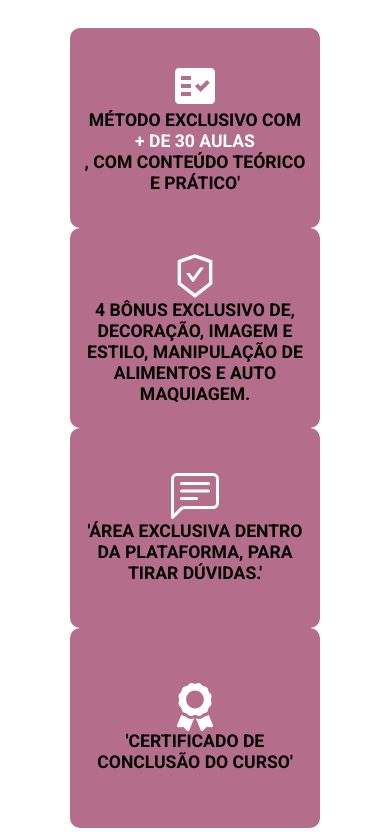
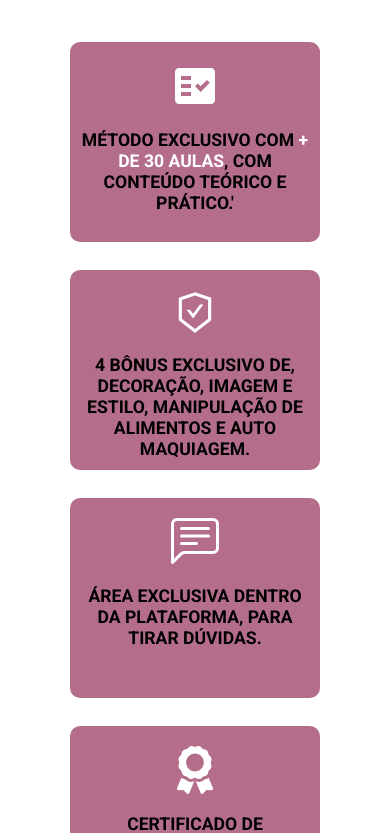
Before and after one commit to JuniorAlvesbr/leticiamartins.com.br-curso, a Next.js app: page / in a window 390 px wide. Shown: the part 5540-6373 px from the top of the page. Built offline with nearby package versions, Linux system fonts and the light colour scheme.

Commit message:
adjuste responsive BonusCard

```diff
--- a/components/Bonus/index.js
+++ b/components/Bonus/index.js
@@ -1,24 +1,24 @@
-import { Container, List, Item } from "./styles";
+import { Container, Text, List, Item } from "./styles";
 import { IconFactCheck, IconSafety, IconChat, IconCertificate } from './styles'
 import { SubTitle } from '../../object/SubTitle'
 
 const list = [
-    <Item>
+    <div>
         <IconFactCheck />
-        método exclusivo com <em>+ de 30 aulas</em>, com conteúdo teórico e prático'
-    </Item>,
-    <Item>
+        <Text>método exclusivo com <em>+ de 30 aulas</em>, com conteúdo teórico e prático.'</Text>
+    </div>,
+    <div>
         <IconSafety />
-        4 bônus exclusivo de, decoração, imagem e estilo, manipulação de alimentos e auto maquiagem.
-    </Item>,
-    <Item>
+        <Text>4 bônus exclusivo de, decoração, imagem e estilo, manipulação de alimentos e auto maquiagem.</Text>
+    </div>,
+    <div>
         <IconChat />
-        'área exclusiva dentro da plataforma, para  tirar dúvidas.'
-    </Item>,
-    <Item>
+        <Text>área exclusiva dentro da plataforma, para tirar dúvidas.</Text>
+    </div>,
+    <div>
         <IconCertificate />
-        'certificado de conclusão do curso'
-    </Item>
+        <Text>certificado de conclusão do curso.</Text>
+    </div>
 ]
 
 export default function Bonus() {
@@ -26,7 +26,7 @@ export default function Bonus() {
         <Container>
             <SubTitle>lembrando que você <em>recebe</em>:</SubTitle>
             <List>
-                {list.map(item => item)}
+                {list.map((item, index) => <Item key={index}>{item}</Item>)}
             </List>
             <SubTitle as='h3'>você terá todo esse <em>conteúdo</em> e <em>ainda mais</em>:</SubTitle>
         </Container >
--- a/components/Bonus/styles.js
+++ b/components/Bonus/styles.js
@@ -12,13 +12,33 @@ export const IconCertificate = styled(FaAward)``
 
 export const Container = styled.section`
     display: flex;
-    flex-wrap: wrap;
+    flex-direction: column;
     justify-content: center;
+    align-items: center;
 
     ${SubTitle} {
-        max-width: 170px;
+        max-width: 300px;
         text-align: center;
         margin: 24px 0;
+    }
+
+    @media (min-width: 600px) {
+        ${SubTitle} {
+            max-width: 400px;
+        }
+    }
+`
+
+export const Text = styled.p`
+    font-size: 1.1rem;
+    font-weight: 700;
+    text-transform: uppercase;
+    text-align: center;
+    line-height: 21px;
+    margin-top: 20px;
+
+    & > em {
+        color: ${({ theme }) => theme.colors.primary};
     }
 `
 
@@ -26,31 +46,31 @@ export const List = styled.ul`
     display: flex;
     flex-wrap: wrap;
     justify-content: center;
+    max-width: 600px;
+
+    @media (min-width: 1100px) {
+        max-width: 1200px;
+    }
 `
 
 export const Item = styled.li`
-    background-color: ${({ theme }) => theme.colors.third};
-    font-weight: 700;
-    font-size: 1.1rem;
-    text-transform: uppercase;
-    text-align: center;
-    display: flex;
-    flex-direction: column;
-    justify-content: center;
-    align-items: center;
     width: 250px;
     height: 200px;
+    background-color: ${({ theme }) => theme.colors.third};
+    border-radius: 10px;
     padding: 10px;
-    line-height: 21px;
-    border-radius: 10px;
+    margin: 14px;
+
+    & > div {
+        display: flex;
+        flex-direction: column;
+        align-items: center;
+        height: 100%;
+        padding-top: 10px;
+    }
 
     ${IconFactCheck}, ${IconSafety}, ${IconChat}, ${IconCertificate} {
         color: ${({ theme }) => theme.colors.primary};
-        font-size: 3rem;
-
-    }
-
-    & > em {
-        color: ${({ theme }) => theme.colors.primary};
+        font-size: 3rem
     }
 `
```
